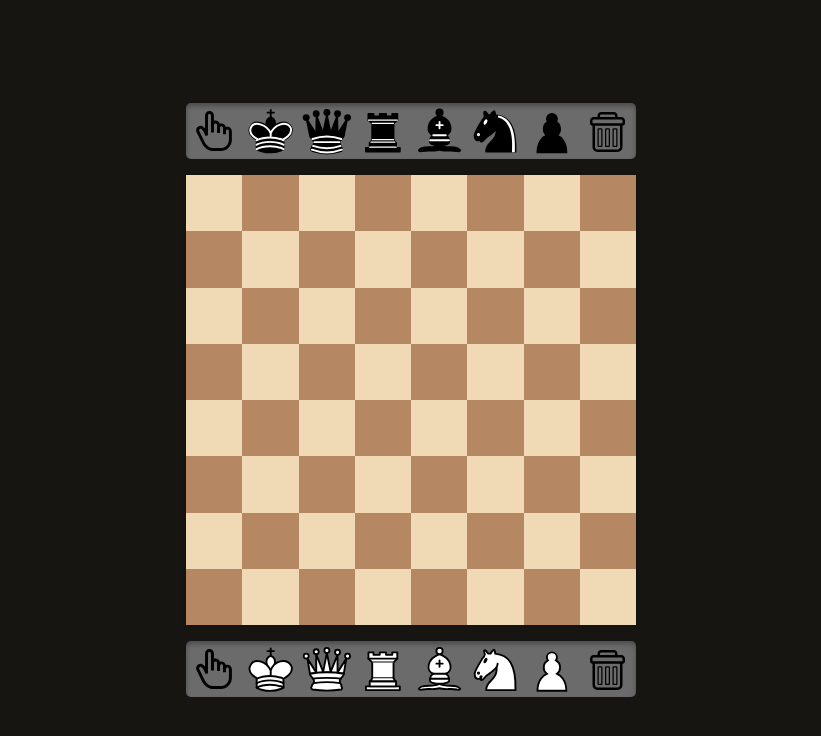
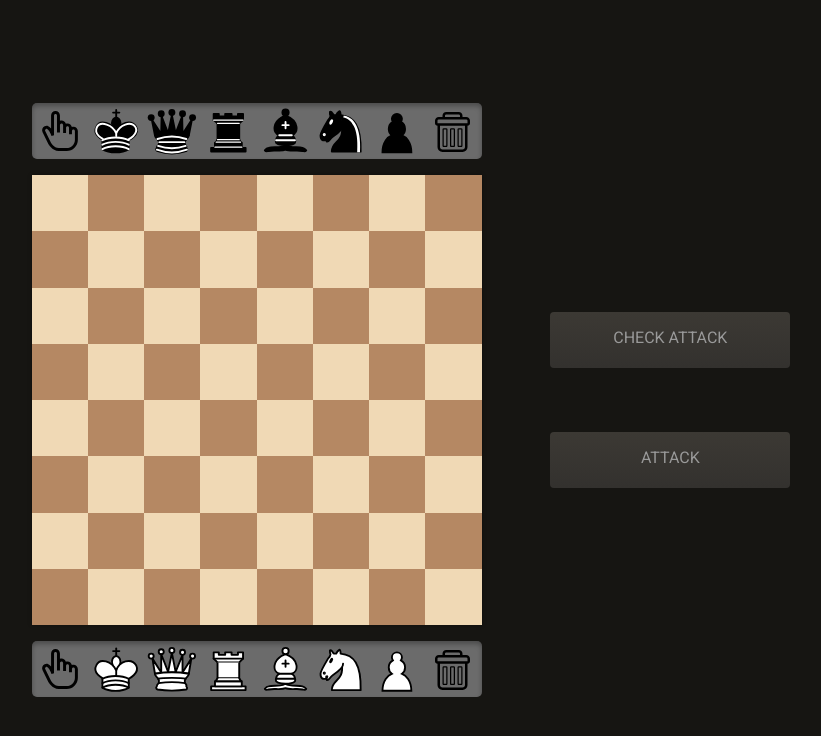
Before and after one commit to lucas-caribe/chess-board-editor, a plain HTML site: page index.html in a window 1280 px wide. Shown: the whole page, without its empty margins (229-1050 px from the left). Drawn offline with Linux system fonts and the light colour scheme.

Commit message:
Adding buttons and refactoring

```diff
--- a/index.html
+++ b/index.html
@@ -10,6 +10,7 @@
   </head>
   <body>
     <main>
+      <section class="board-section">
         <div class="selector">
           <div class="selector-piece" pointer></div>
           <div class="selector-piece" piece="black-king"></div>
@@ -33,6 +34,12 @@
           <div class="selector-piece" piece="white-pawn"></div>
           <div class="selector-piece" trash></div>
         </div>
+      </section>
+
+      <section class="buttons-section">
+        <div class="button" id="check-attack">CHECK ATTACK</div>
+        <div class="button" id="attack">ATTACK</div>
+      </section>
     </main>
 
     <script src="./main.js"></script>
--- a/style.css
+++ b/style.css
@@ -1,3 +1,5 @@
+@import url('https://fonts.googleapis.com/css2?family=Roboto&display=swap');
+
 :root {
   --queen-position-x: -57px;
   --bishop-position-x: -113px;
@@ -16,19 +18,27 @@
 
 body {
   background: #161512;
+  font-family: Roboto, 'sans-serif';
+  display: flex;
 }
 
 main {
   padding: 1em 0;
-  width: 100%;
   height: 100vh;
+  width: 70%;
+  margin: 0 auto;
+  display: flex;
+  justify-content: space-evenly;
+}
+
+/* board */
+.board-section {
   display: flex;
   flex-direction: column;
   justify-content: center;
   align-items: center;
 }
 
-/* board */
 .board {
   margin: 1em 0;
   width: 450px;
@@ -161,3 +171,35 @@ main {
   background-repeat: no-repeat;
   background-position: 8px 8px;
 }
+
+/* buttons */
+.buttons-section {
+  display: flex;
+  flex-direction: column;
+  justify-content: center;
+}
+
+.button {
+	background: linear-gradient(to bottom, #3c3934, #33312e 100%);
+	color: #999;
+	width: 15em;
+  height: 3.5em;
+	margin: 2em 0;
+	text-align: center;
+	padding: 1em 0;
+	border-radius: 4px;
+	cursor: pointer;
+	user-select: none;
+}
+
+.button:hover {
+	background: linear-gradient(to bottom, #44413b, #3b3935 100%);
+	color: #ccc;
+}
+
+.button:active {
+	box-shadow: 0 0 12px #999;
+	background: #d64f00;
+	color: #fff;
+	text-shadow: 0 1px 1px black !important;
+}
```
Lines whose indentation alone changed are shown as unchanged.
